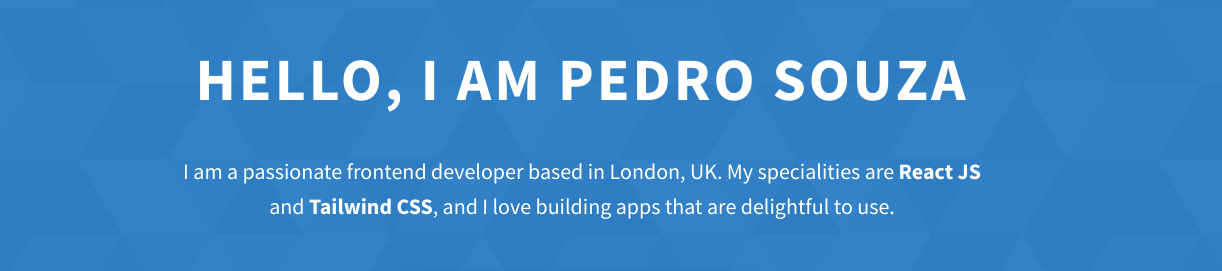
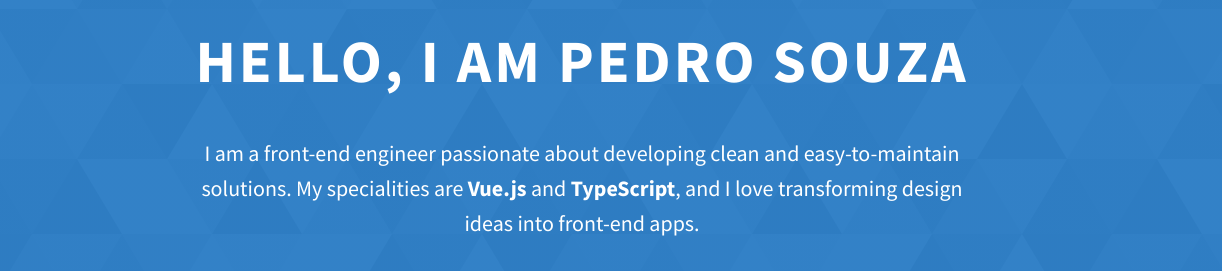
Before and after one commit to Pedro-Henrique-Ferreti/portfolio, a website built with Vite: page index.html in a window 1280 px wide. Shown: the part 216-487 px from the top of the page, 58-1280 px from the left. Built offline with nearby package versions, Linux system fonts and the light colour scheme.

Commit message:
Updated profile description

```diff
--- a/index.html
+++ b/index.html
@@ -4,7 +4,7 @@
     <meta charset="UTF-8" />
     <meta name="viewport" content="width=device-width, initial-scale=1.0" />
     <meta http-equiv="X-UA-Compatible" content="ie=edge" />
-    <title>Pedro Souza | Frontend Engineer</title>
+    <title>Pedro Souza | Front-End Engineer</title>
     <meta name="description" content="Pedro Souza Portfolio Site" />
 
     <link rel="stylesheet" href="css/style.css" />
@@ -90,7 +90,7 @@
         <h1 class="heading-primary">Hello, I am Pedro Souza</h1>
         <div class="home-hero__info">
           <p class="text-primary">
-            I am a passionate frontend developer based in London, UK. My specialities are <strong>React JS</strong> and <strong>Tailwind CSS</strong>, and I love building apps that are delightful to use.
+            I am a front-end engineer passionate about developing clean and easy-to-maintain solutions. My specialities are <strong>Vue.js</strong> and <strong>TypeScript</strong>, and I love transforming design ideas into front-end apps.
           </p>
         </div>
         <div class="home-hero__cta">
```
